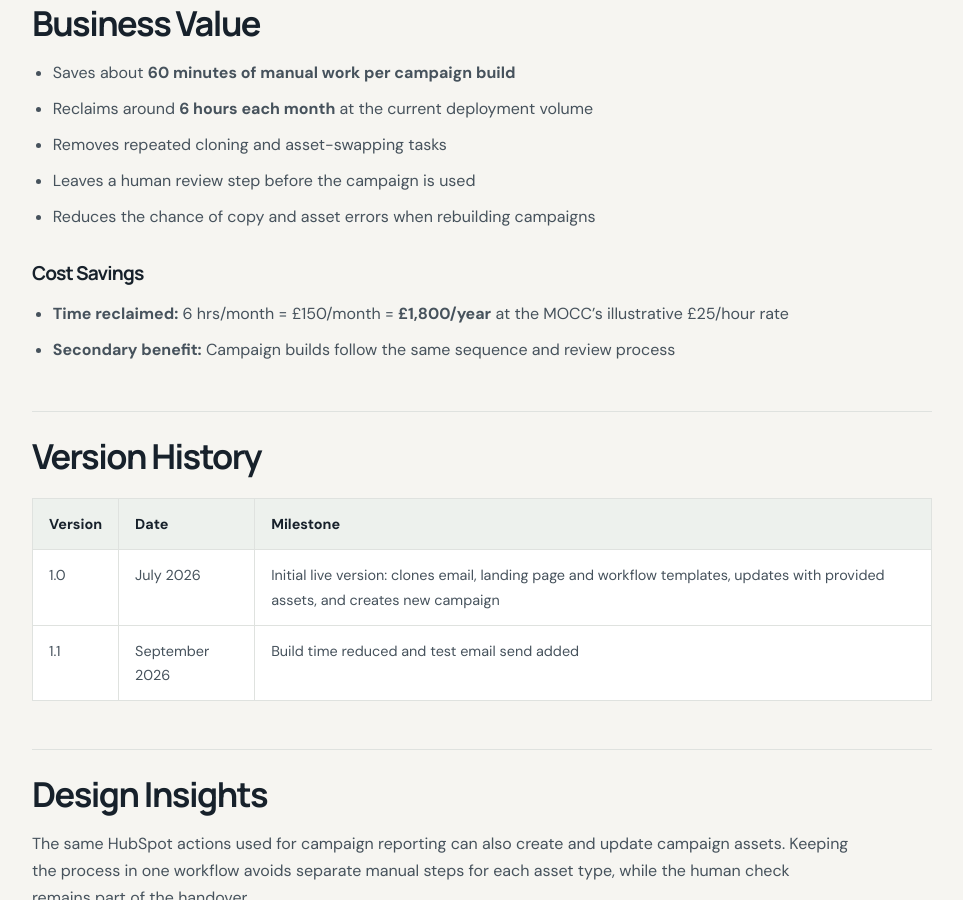
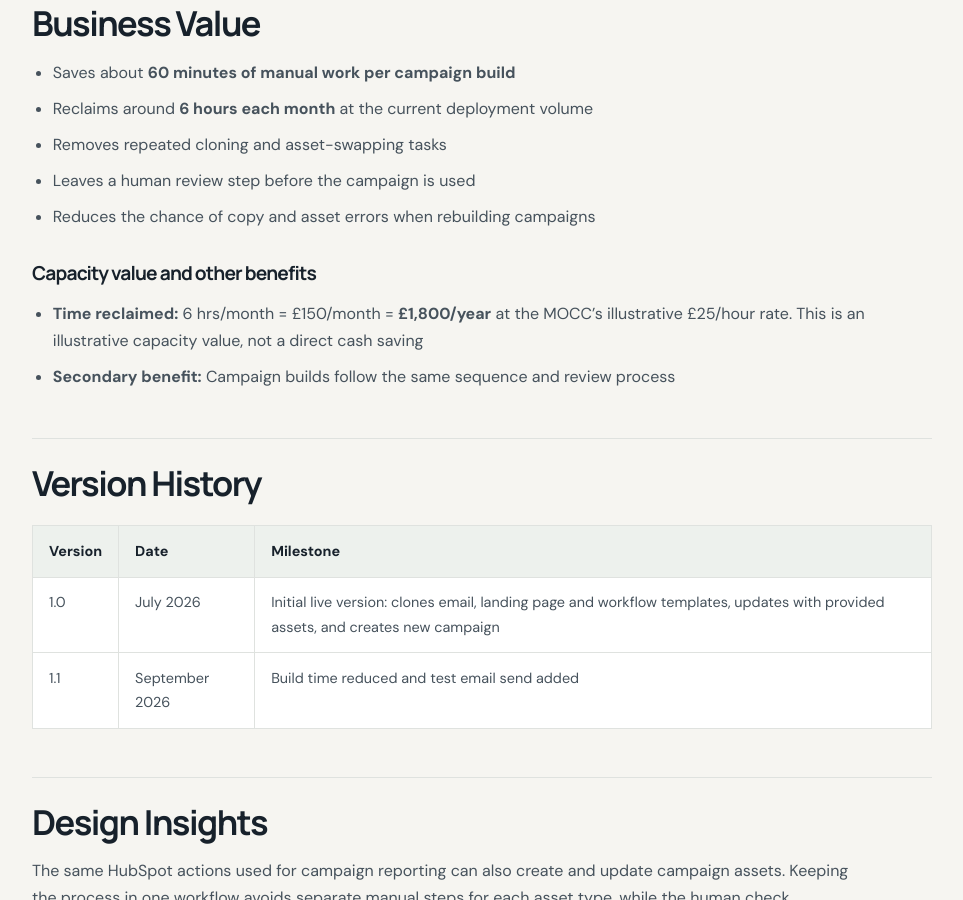
Before and after one commit to georgefwmurray/Marketing-Operations-Control-Centre, a Jekyll site: the page built from Agents/Campaign Build Agent/Campaign-Build-Agent.md, in a window 1280 px wide and 900 px high, scrolled down 2017 px. Shown: the whole window, without its empty margins (158-1121 px from the left). Built offline with Jekyll 4.4.1, drawn with Linux system fonts in a browser that asks for light colours.

Commit message:
Distinguish illustrative capacity value from cash savings

```diff
--- a/Agents/Campaign Build Agent/Campaign-Build-Agent.md
+++ b/Agents/Campaign Build Agent/Campaign-Build-Agent.md
@@ -46,9 +46,9 @@ The agent takes about 10 minutes to complete its part of the build. A person the
 - Leaves a human review step before the campaign is used
 - Reduces the chance of copy and asset errors when rebuilding campaigns
 
-### Cost Savings
+### Capacity value and other benefits
 
-- **Time reclaimed:** 6 hrs/month = £150/month = **£1,800/year** at the MOCC's illustrative £25/hour rate
+- **Time reclaimed:** 6 hrs/month = £150/month = **£1,800/year** at the MOCC's illustrative £25/hour rate. This is an illustrative capacity value, not a direct cash saving
 - **Secondary benefit:** Campaign builds follow the same sequence and review process
 
 ## Version History
```
